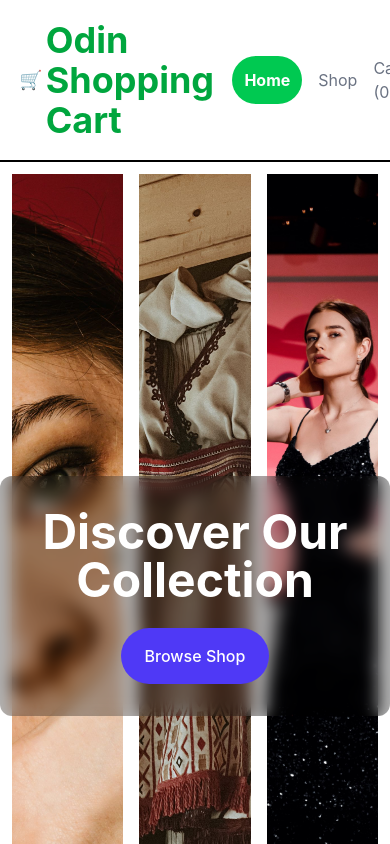
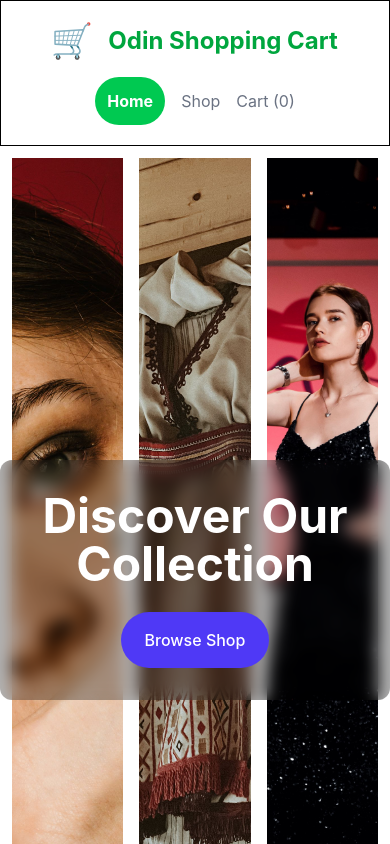
Before and after one commit to Fakecloak/odinProject-shopping-cart, a React (Vite) app: page / in a window 390 px wide. Shown: the top 844 px of the page. Built offline with nearby package versions, Linux system fonts and the light colour scheme.

Commit message:
Fix: add mobile responsive for navbar

```diff
--- a/src/components/Navbar.jsx
+++ b/src/components/Navbar.jsx
@@ -11,10 +11,10 @@ function Navbar () {
     // console.log(cart);
 
   return (
-    <nav className=" bg-white p-5 border-b-2">
-      <div className="flex flex-row justify-between items-center">
+    <nav className=" bg-white p-5 border md:border-b-2">
+      <div className="flex flex-col md:flex-row gap-4 justify-between items-center">
         <NavLink to='/'>
-          <div className="flex flex-row gap-1 items-center">
+          <div className="flex flex-row gap-4 items-center">
             <svg className="w-10 h-10 cursor-pointer" viewBox="0 0 128 128" xmlns="http://www.w3.org/2000/svg" xmlns:xlink="http://www.w3.org/1999/xlink" aria-hidden="true" role="img" preserveAspectRatio="xMidYMid meet">
 
                   <circle cx="117.33" cy="9.69" r="5.69" fill="#f44336">
@@ -122,7 +122,7 @@ function Navbar () {
                   </g>
 
             </svg>
-            <h1 className="font-bold text-4xl text-green-600 cursor-pointer">Odin Shopping Cart</h1>
+            <h1 className="font-bold text-2xl md:text-4xl text-green-600 cursor-pointer">Odin Shopping Cart</h1>
           </div>
         </NavLink>
         <div className="flex gap-4 items-center text-gray-500">
```
